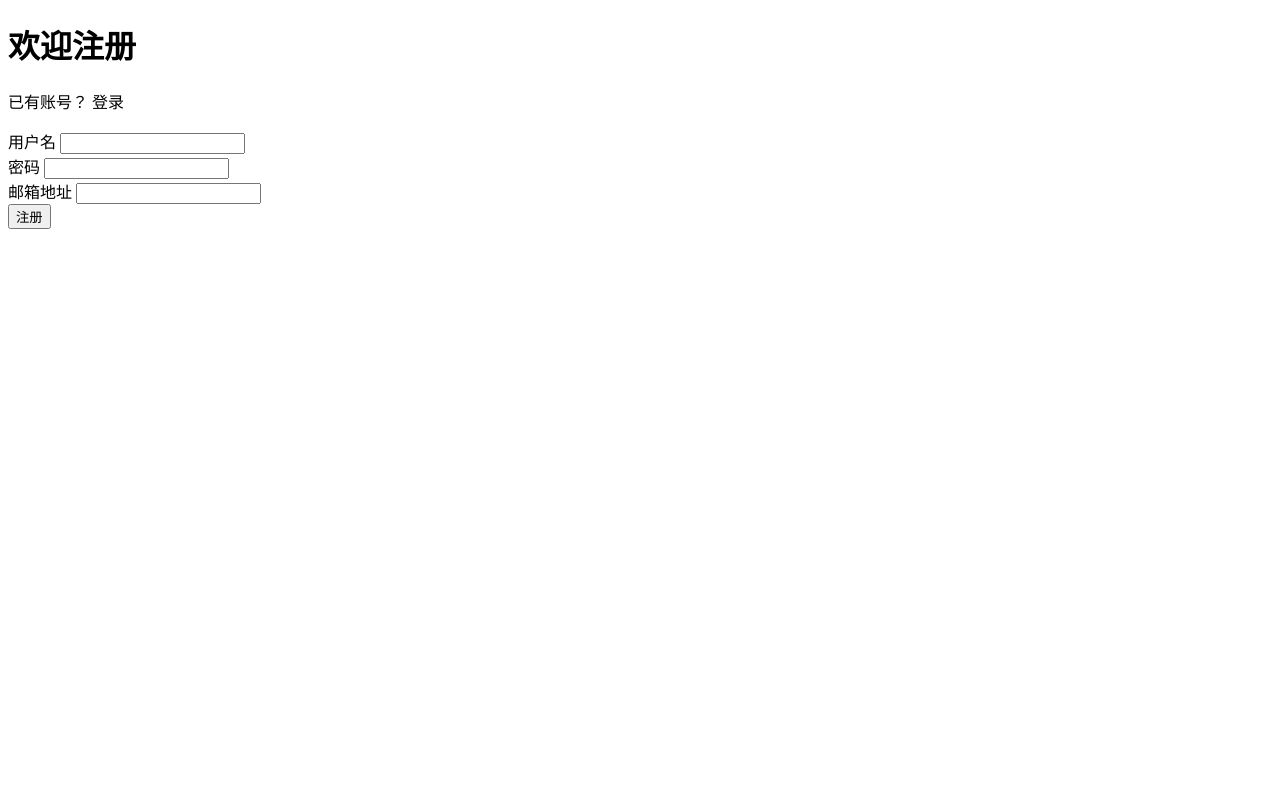
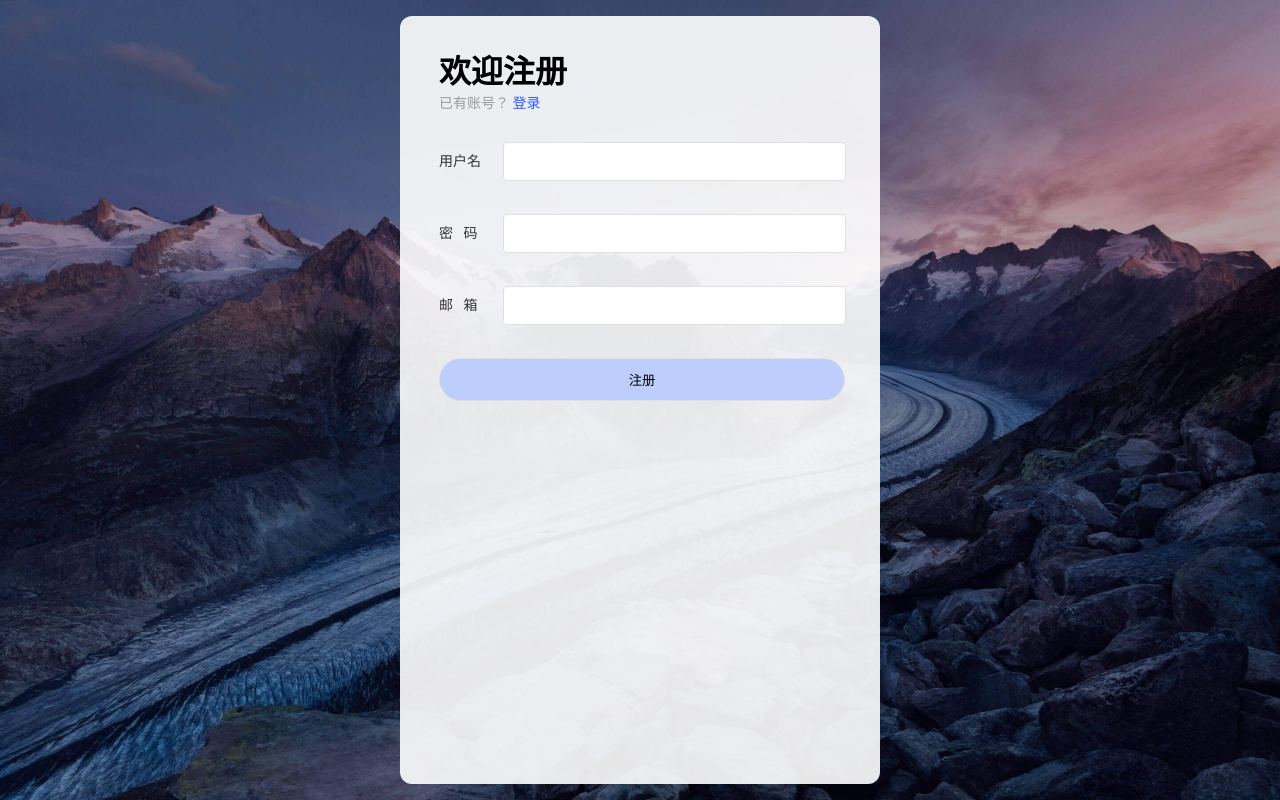
Before and after one commit to xie30/hen-yi-ban, a Django app: page /register/ in a window 1280 px wide. Run offline with Django 3.2, Linux system fonts and the light colour scheme.

Commit message:
update register.css

```diff
--- a/APITestPlat/static/css/login.css
+++ b/APITestPlat/static/css/login.css
@@ -12,6 +12,11 @@
 */
 
 /*css设置背景图片，body */
+*{
+    margin: 0;
+    padding: 0;
+}
+
 html,body{
     /*height: 100%;*/
     height: 100vh; /* 这个填充是以屏幕为参考*/
--- a/APITestPlat/static/css/register.css
+++ b/APITestPlat/static/css/register.css
@@ -6,3 +6,73 @@
 4.再次进入注册页面，注册页面的数据需要清空
 5.重复email注册失败，提示用户
 */
+*{
+    margin: 0;
+    padding: 0;
+}
+.reg-form{
+    background: url("img/reg_bk.jpg");
+    background-size: 100% 100%;
+    position: absolute;
+    height: 100vh;
+    width: 100vw;
+}
+.user-reg-info{
+    display: flex;
+    /*宽度用vw,vw和vh通常脱离文档流（根元素或者绝对定位和固定定位）中*/
+    /*height: 100vh;*/
+    /*width: 100vw; */
+    height: 100%;
+    width: 100%;
+     /*居中是相对于它的子代,也就是子代相对于父代的高度宽度居中*/
+    justify-content: center;
+    align-items: center;
+    flex-direction: column;
+}
+.user-register{
+    background-color: rgba(255,255,255,.9);
+    width: 480px;
+    height: 96%;
+    border-radius: 12px; /*方框变圆角*/
+}
+.welcome-reg,.user-info{
+    margin: 30px 0 0 39px;
+}
+.welcome-reg p{
+    font-size: 14px;
+    color:#9B9B9B;
+}
+.welcome-reg span{
+    color: #2e58ff;
+    cursor: pointer;
+}
+.user-info label{
+    /*display: inline-block;*/
+    display: inline-flex;/*转成block，内联元素和行内元素设置不了宽高这些*/
+    font-size: 14px;
+    color: #333;
+    margin-right: 15px;
+    line-height: 40px;
+    width: 45px;
+    height: 40px;
+    font-weight: 200;
+    margin-bottom: 32px;
+}
+
+.user-info input{
+    /*display: flex;*/
+    /*display: inline-flex;*/
+    padding: 11px 10px;
+    width: 321px;
+    background-color: #fff;
+    border: 1px solid #E0E0E0;
+    border-radius: 4px;
+    /*text-align: justify;*/
+    margin-right: 10px;
+    margin-bottom: 32px;
+}
+.reg-but input{
+    background-color: #BDCEFC;
+    border-radius: 25px;
+    width: 406px;
+}
--- a/APITestPlat/templates/register.html
+++ b/APITestPlat/templates/register.html
@@ -3,12 +3,12 @@
 <head>
     <meta charset="UTF-8">
     <title>注册</title>
+    <link rel="stylesheet" href="/static/css/register.css">
 </head>
 <body>
-<form action="/register/" method="post">
-    {% csrf_token %} <!--不加上这个的话会被后台自动拦截-->
+<div class="reg-form">
+    <div class="user-reg-info">
         <div class="user-register">
-        <div class="user-info">
         <div class="welcome-reg">
             <h1>欢迎注册</h1>
             <p>
@@ -16,24 +16,37 @@
                 <span class="login-but">登录</span>
             </p>
         </div>
+        <div class="user-info">
+            <form action="/register/" method="post">
+                {% csrf_token %} <!--不加上这个的话会被后台自动拦截-->
                 <div class="username">
-                <span>用户名</span>
+                    <label>用户名</label>
                     <input type="text" id="user" name="username"> <!--没有name的属性的话，后台没有对于字段 -->
                 </div>
                 <div class="user-pass">
-                <span>密码</span>
+                    <label>密&nbsp&nbsp&nbsp码</label>
                     <input type="text" id="pass" name="password"><br>
                 </div>
                 <div class="user-email">
-                <span>邮箱地址</span>
+                    <label>邮&nbsp&nbsp&nbsp箱</label>
                     <input type="text" id="email" name="email"><br>
-            </div>
                 </div>
                 <div class="reg-but">
                     <input type="submit" value="注册">
                 </div>
+            </form>
         </div>
-
-</form>
+    </div>
+    </div>
+</div>
+<script src="/static/js/jquery/jquery-3.6.0.min.js"></script>
+<script>
+    var log_but = $(".welcome-reg span")
+    console.log(log_but)
+    log_but.click(function () {
+        console.log("登录页")
+        window.location.href="/login"
+    })
+</script>
 </body>
 </html>
```
Also changed, not shown: APITestPlat/static/css/img/reg_bk.jpg (added). Lines whose indentation alone changed are shown as unchanged.
